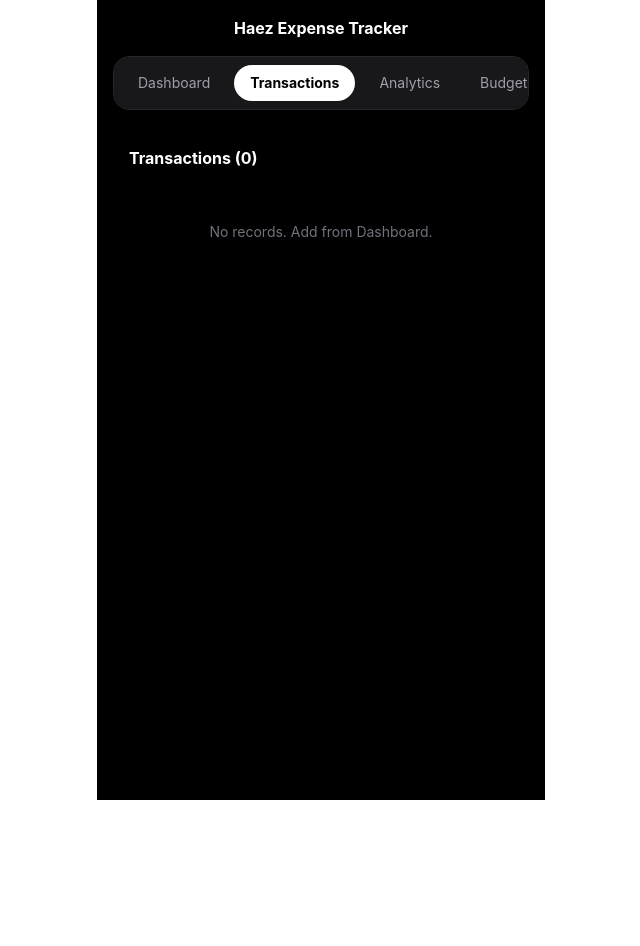
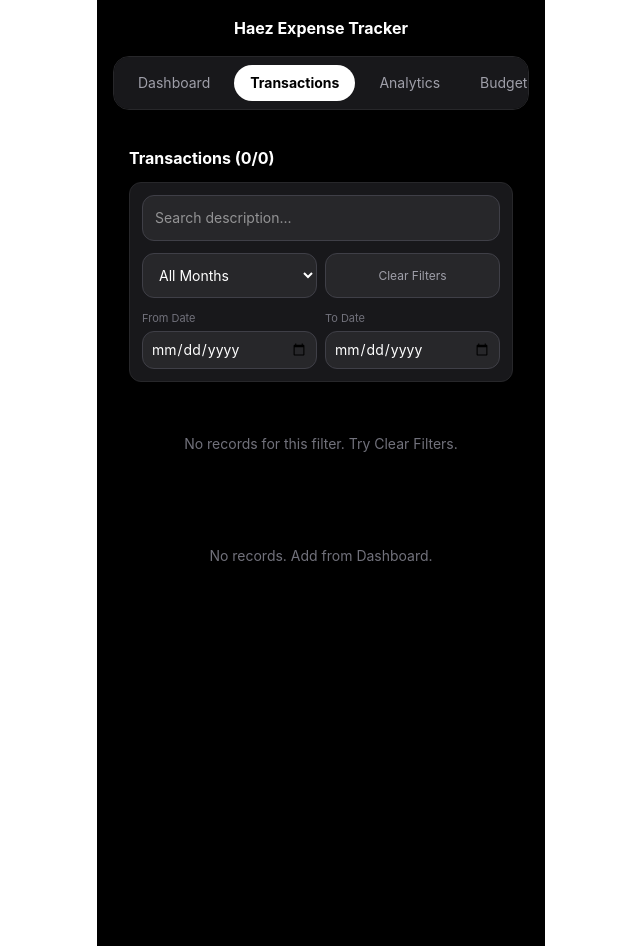
Before and after one commit to Haez0004/expense-tracker, a React (Vite) app: page /transactions in a window 1280 px wide. Shown: the whole page, without its empty margins (319-959 px from the left). Before the commit the page ends 800 px from the top, so only its background shows below. Built offline with nearby package versions, Linux system fonts and the light colour scheme.

Commit message:
feat: add search + filter by month + filter by date range

```diff
--- a/src/pages/Transactions.tsx
+++ b/src/pages/Transactions.tsx
@@ -1,4 +1,4 @@
-import { useState } from "react";
+import { useState, useMemo } from "react";
 import { Expense, Currency, CURRENCIES } from "../types";
 
 type Props = {
@@ -12,6 +12,12 @@ export default function Transactions({ transactions, setTransactions, currency }
   const [editing, setEditing] = useState<Expense | null>(null);
   const [editDesc, setEditDesc] = useState("");
   const [editAmt, setEditAmt] = useState("");
+
+  // NEW FILTERS
+  const [search, setSearch] = useState("");
+  const [monthFilter, setMonthFilter] = useState("all");
+  const [dateFrom, setDateFrom] = useState("");
+  const [dateTo, setDateTo] = useState("");
 
   const del = (id: number) => {
     if(!confirm("Delete this record?")) return;
@@ -32,30 +38,84 @@ export default function Transactions({ transactions, setTransactions, currency }
     setEditing(null);
   };
 
+  // MONTH LIST
+  const months = useMemo(() => {
+    return Array.from(new Set(transactions.map(t => {
+      const d = new Date((t as any).date || Date.now());
+      return `${d.getFullYear()}-${String(d.getMonth()+1).padStart(2,'0')}`;
+    })));
+  }, [transactions]);
+
+  // FILTERED LOGIC
+  const filtered = useMemo(() => {
+    return transactions.filter(t => {
+      const descMatch = t.description.toLowerCase().includes(search.toLowerCase());
+
+      const tDate = new Date((t as any).date || Date.now());
+      const monthKey = `${tDate.getFullYear()}-${String(tDate.getMonth()+1).padStart(2,'0')}`;
+      const monthMatch = monthFilter === "all"? true : monthKey === monthFilter;
+
+      const time = tDate.getTime();
+      const fromTime = dateFrom? new Date(dateFrom).getTime() : 0;
+      const toTime = dateTo? new Date(dateTo + "T23:59:59").getTime() : Infinity;
+      const dateMatch = time >= fromTime && time <= toTime;
+
+      return descMatch && monthMatch && dateMatch;
+    });
+  }, [transactions, search, monthFilter, dateFrom, dateTo]);
+
   return (
-    <div className="p-4 space-y-3">
-      <h2 className="text-white font-bold">Transactions ({transactions.length})</h2>
+    <div className="p-4 space-y-3 pb-20 bg-black min-h-screen">
+      <h2 className="text-white font-bold">Transactions ({filtered.length}/{transactions.length})</h2>
 
-      {transactions.map(t => {
+      {/* SEARCH + FILTER UI */}
+      <div className="bg-zinc-900 border border-zinc-800 rounded-xl p-3 space-y-3">
+        <input value={search} onChange={e=>setSearch(e.target.value)} placeholder="Search description..." className="w-full bg-zinc-800 text-white p-3 rounded-xl border border-zinc-700 text-sm" />
+
+        <div className="grid grid-cols-2 gap-2">
+          <select value={monthFilter} onChange={e=>setMonthFilter(e.target.value)} className="w-full bg-zinc-800 text-white p-3 rounded-xl border border-zinc-700 text-sm">
+            <option value="all">All Months</option>
+            {months.map(m => <option key={m} value={m}>{m}</option>)}
+          </select>
+          <button onClick={()=>{setSearch(""); setMonthFilter("all"); setDateFrom(""); setDateTo("")}} className="bg-zinc-800 text-zinc-400 text-xs py-3 rounded-xl border border-zinc-700">Clear Filters</button>
+        </div>
+
+        <div className="grid grid-cols-2 gap-2">
+          <div>
+            <p className="text-zinc-500 text-[11px] mb-1">From Date</p>
+            <input type="date" value={dateFrom} onChange={e=>setDateFrom(e.target.value)} className="w-full bg-zinc-800 text-white p-2 rounded-xl border border-zinc-700 text-sm" />
+          </div>
+          <div>
+            <p className="text-zinc-500 text-[11px] mb-1">To Date</p>
+            <input type="date" value={dateTo} onChange={e=>setDateTo(e.target.value)} className="w-full bg-zinc-800 text-white p-2 rounded-xl border border-zinc-700 text-sm" />
+          </div>
+        </div>
+      </div>
+
+      {filtered.map(t => {
         const isIncome = Number(t.amount) >= 0;
         return (
           <div key={t.id} className="bg-zinc-900 border border-zinc-800 rounded-xl p-3">
             <div className="flex justify-between items-center">
               <div>
                 <p className="text-white text-sm font-medium">{t.description}</p>
-                <p className="text-zinc-500 text-xs">{t.category}</p>
+                <p className="text-zinc-500 text-xs">{(t as any).category}</p>
               </div>
               <p className={`text-sm font-bold ${isIncome? 'text-green-400':'text-red-400'}`}>
-                {isIncome? '+': '-'}{symbol}{Math.abs(Number(t.amount)).toLocaleString()}
+                {isIncome? '+': '-'} {symbol}{Math.abs(Number(t.amount)).toLocaleString()}
               </p>
             </div>
             <div className="flex gap-2 mt-2">
-              <button onClick={()=>startEdit(t)} className="flex-1 bg-zinc-800 text-white text-xs py-2 rounded-lg border border-zinc-700">Edit</button>
-              <button onClick={()=>del(t.id)} className="flex-1 bg-red-500/10 text-red-400 text-xs py-2 rounded-lg border border-red-500/20">Delete</button>
+              <button onClick={() => startEdit(t)} className="flex-1 bg-zinc-800 text-white text-xs py-2 rounded-lg border border-zinc-700">Edit</button>
+              <button onClick={() => del(t.id)} className="flex-1 bg-red-500/10 text-red-400 text-xs py-2 rounded-lg border border-red-500/20">Delete</button>
             </div>
           </div>
         );
       })}
+
+      {filtered.length===0 && (
+        <p className="text-zinc-500 text-sm text-center py-10">No records for this filter. Try Clear Filters.</p>
+      )}
 
       {transactions.length===0 && (
         <p className="text-zinc-500 text-sm text-center py-10">No records. Add from Dashboard.</p>
@@ -68,7 +128,7 @@ export default function Transactions({ transactions, setTransactions, currency }
             <input value={editDesc} onChange={e=>setEditDesc(e.target.value)} className="w-full bg-zinc-800 text-white p-3 rounded-xl border border-zinc-700 text-sm" />
             <input type="number" value={editAmt} onChange={e=>setEditAmt(e.target.value)} className="w-full bg-zinc-800 text-white p-3 rounded-xl border border-zinc-700 text-sm" />
             <div className="flex gap-2">
-              <button onClick={()=>setEditing(null)} className="flex-1 bg-zinc-800 text-white py-3 rounded-xl text-sm">Cancel</button>
+              <button onClick={() => setEditing(null)} className="flex-1 bg-zinc-800 text-white py-3 rounded-xl text-sm">Cancel</button>
               <button onClick={saveEdit} className="flex-1 bg-white text-black py-3 rounded-xl font-bold text-sm">Save</button>
             </div>
           </div>
```
